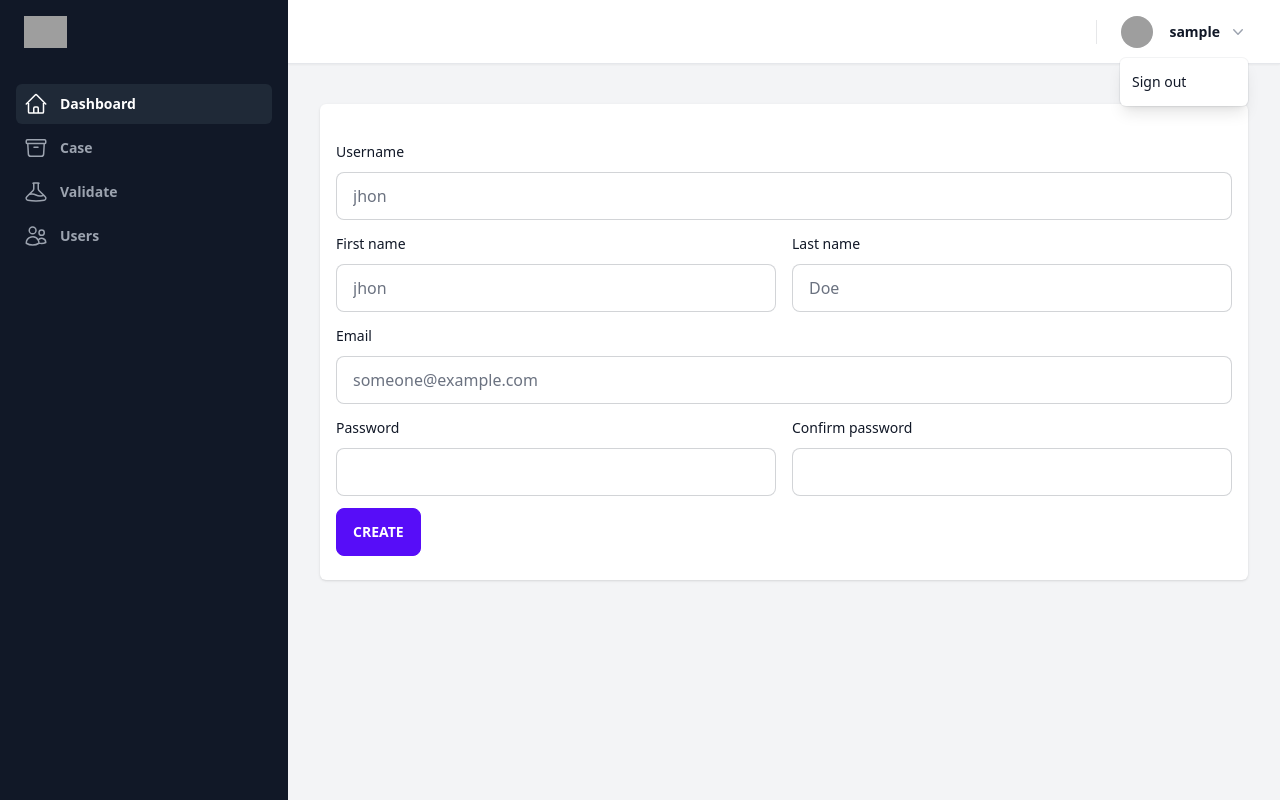
After one commit to MuhammadSaim/Checksum-Portal, a Django app: page /dashboard/users/add in a window 1280 px wide. The commit adds this page. Run offline with Django 4.2, Linux system fonts and the light colour scheme; the visitor is signed in with stand-in values (Sample User, id 1); style sheets or scripts are compiled from the project's sources; grey boxes are pictures that could not be loaded.

Commit message:
add user form

```diff
--- a/dashboard/evidence_views.py
+++ b/dashboard/evidence_views.py
@@ -42,7 +42,7 @@ def evidence_delete(request, case, evidence):
     case = get_object_or_404(Case, id=case)
     evidence = get_object_or_404(Evidence, id=evidence)
     evidence.delete()
-    return redirect('evidence.all', case=case.id, evidence=evidence.id)
+    return redirect('evidence.all', case=case.id)
 
 
 @login_required
--- a/dashboard/urls.py
+++ b/dashboard/urls.py
@@ -2,11 +2,20 @@ from django.urls import (
     path,
     include
 )
-from .views import dashboard_view, validate_evidence
+from .views import (
+    dashboard_view,
+    validate_evidence,
+    users_view,
+    user_add,
+    user_delete
+)
 
 
 urlpatterns = [
     path('', dashboard_view, name="dashboard"),
     path('validate', validate_evidence, name='validate'),
+    path('users', users_view, name='users.all'),
+    path('users/add', user_add, name='users.add'),
+    path('users/<int:user>/delete', user_delete, name='users.delete'),
     path('cases/', include('dashboard.case_urls')),
 ]
--- a/dashboard/views.py
+++ b/dashboard/views.py
@@ -1,10 +1,13 @@
-from django.shortcuts import render
+from django.shortcuts import render, get_object_or_404, redirect
 from django.contrib.auth.decorators import login_required
 from django.core.files.storage import FileSystemStorage
 from .helpers import get_filename, hash_file
 import os
 from config.settings import BASE_DIR
 from django.contrib import messages
+from authentication.models import User
+from django.core.paginator import Paginator
+from forms.UserForm import UserForm
 
 
 # Create your views here.
@@ -28,3 +31,36 @@ def validate_evidence(request):
             messages.add_message(request, messages.ERROR, 'Your file is not valid')
         os.remove(os.path.join(BASE_DIR, file_url.strip('/')))
     return render(request, 'dashboard/validate.html')
+
+
+@login_required
+def users_view(request):
+    users = User.objects.all().order_by('-id')
+    paginator = Paginator(users, per_page=10)
+    page_number = request.GET.get('page')
+    users = paginator.get_page(page_number)
+    context = {
+        'users': users
+    }
+    return render(request, 'dashboard/users/all.html', context)
+
+
+@login_required
+def user_add(request):
+    form = UserForm(request.POST or None)
+    if form.is_valid():
+        user = form.save(commit=False)
+        user.set_password(form.cleaned_data.get('password'))
+        user.save()
+        messages.add_message(request, messages.SUCCESS, 'User is created successfully.')
+    context = {
+        'form': form
+    }
+    return render(request, 'dashboard/users/add.html', context)
+
+
+@login_required
+def user_delete(request, user):
+    user = get_object_or_404(User, id=user)
+    user.delete()
+    return redirect('users.all')
--- /dev/null
+++ b/forms/UserForm.py
@@ -0,0 +1,124 @@
+from django import forms
+from authentication.models import User
+
+
+class UserForm(forms.ModelForm):
+    first_name = forms.CharField(
+        label='First name',
+        required=True,
+        widget=forms.TextInput(
+            attrs={
+                'class': 'input input-bordered w-full max-w-full',
+                'placeholder': 'jhon',
+                'autocomplete': 'off'
+            }
+        )
+    )
+
+    last_name = forms.CharField(
+        label='Last name',
+        required=True,
+        widget=forms.TextInput(
+            attrs={
+                'class': 'input input-bordered w-full max-w-full',
+                'placeholder': 'Doe',
+                'autocomplete': 'off'
+            }
+        )
+    )
+
+    username = forms.CharField(
+        label='Username',
+        required=True,
+        widget=forms.TextInput(
+            attrs={
+                'class': 'input input-bordered w-full max-w-full',
+                'placeholder': 'jhon',
+                'autocomplete': 'off'
+            }
+        )
+    )
+
+    email = forms.EmailField(
+        label='Email',
+        required=True,
+        widget=forms.TextInput(
+            attrs={
+                'class': 'input input-bordered w-full max-w-full',
+                'placeholder': 'someone@example.com',
+                'autocomplete': 'off'
+            }
+        )
+    )
+
+    password = forms.CharField(
+        label='Password',
+        required=True,
+        widget=forms.PasswordInput(
+            attrs={
+                'class': 'input input-bordered w-full max-w-full',
+                'autocomplete': 'off'
+            }
+        )
+    )
+
+    confirm_password = forms.CharField(
+        label='Confirm password',
+        required=True,
+        widget=forms.PasswordInput(
+            attrs={
+                'class': 'input input-bordered w-full max-w-full',
+                'autocomplete': 'off'
+            }
+        )
+    )
+
+    class Meta:
+        model = User
+        fields = (
+            'username',
+            'email',
+            'first_name',
+            'last_name',
+            'password',
+            'confirm_password',
+        )
+
+    def clean(self):
+        super(UserForm, self).clean()
+
+        username = self.cleaned_data.get('username')
+        email = self.cleaned_data.get('email')
+        first_name = self.cleaned_data.get('first_name')
+        last_name = self.cleaned_data.get('last_name')
+        password = self.cleaned_data.get('password')
+        confirm_password = self.cleaned_data.get('confirm_password')
+
+        email_qs = User.objects.filter(email=email)
+
+        if email_qs.exists():
+            self._errors['email'] = self.error_class([
+                'This email is already exists.'])
+            self.fields['email'].widget.attrs.update({'class': 'input-error input input-bordered w-full max-w-full'})
+
+        if not password:
+            self._errors['password'] = self.error_class([
+                'Please provide the password'])
+            self.fields['password'].widget.attrs.update({'class': 'input-error input input-bordered w-full max-w-full'})
+
+        if len(password) < 8:
+            self._errors['password'] = self.error_class([
+                'Password should be greater then 8 characters'])
+            self.fields['password'].widget.attrs.update({'class': 'input-error input input-bordered w-full max-w-full'})
+
+        if not confirm_password:
+            self._errors['confirm_password'] = self.error_class([
+                'Please provide valid confirm password'])
+            self.fields['confirm_password'].widget.attrs.update({'class': 'input-error input input-bordered w-full max-w-full'})
+
+        if password != confirm_password:
+            self._errors['password'] = self.error_class([
+                'Password must be matched with confirm password.'])
+            self.fields['password'].widget.attrs.update({'class': 'input-error input input-bordered w-full max-w-full'})
+
+        return self.cleaned_data
--- /dev/null
+++ b/templates/dashboard/users/add.html
@@ -0,0 +1,85 @@
+{% extends 'layouts/dashboard.html' %}
+
+{% block title %}Add user{% endblock %}
+
+{% block content %}
+
+    <div class="bg-white rounded-md px-4 py-6 shadow">
+        <form action="{% url 'users.add' %}" method="post">
+            {% csrf_token %}
+            {% include 'partials/alerts.html' %}
+            <div class="mt-3 grid grid-cols-1 md:grid-cols-1 gap-4">
+                <div>
+                    <label for="username"
+                           class="block text-sm font-medium leading-6 text-gray-900">{{ form.username.label }}</label>
+                    <div class="mt-2">
+                        {{ form.username }}
+                        {% for error in form.username.errors %}
+                            <p class="text-error text-sm">{{ error }}</p>
+                        {% endfor %}
+                    </div>
+                </div>
+            </div>
+            <div class="mt-3 grid grid-cols-1 md:grid-cols-2 gap-4">
+                <div>
+                    <label for="first_name"
+                           class="block text-sm font-medium leading-6 text-gray-900">{{ form.first_name.label }}</label>
+                    <div class="mt-2">
+                        {{ form.first_name }}
+                        {% for error in form.first_name.errors %}
+                            <p class="text-error text-sm">{{ error }}</p>
+                        {% endfor %}
+                    </div>
+                </div>
+                <div>
+                    <label for="last_name"
+                           class="block text-sm font-medium leading-6 text-gray-900">{{ form.last_name.label }}</label>
+                    <div class="mt-2">
+                        {{ form.last_name }}
+                        {% for error in form.last_name.errors %}
+                            <p class="text-error text-sm">{{ error }}</p>
+                        {% endfor %}
+                    </div>
+                </div>
+            </div>
+            <div class="mt-3 grid grid-cols-1 md:grid-cols-1 gap-4">
+                <div>
+                    <label for="email"
+                           class="block text-sm font-medium leading-6 text-gray-900">{{ form.email.label }}</label>
+                    <div class="mt-2">
+                        {{ form.email }}
+                        {% for error in form.email.errors %}
+                            <p class="text-error text-sm">{{ error }}</p>
+                        {% endfor %}
+                    </div>
+                </div>
+            </div>
+            <div class="mt-3 grid grid-cols-1 md:grid-cols-2 gap-4">
+                <div>
+                    <label for="first_name"
+                           class="block text-sm font-medium leading-6 text-gray-900">{{ form.password.label }}</label>
+                    <div class="mt-2">
+                        {{ form.password }}
+                        {% for error in form.password.errors %}
+                            <p class="text-error text-sm">{{ error }}</p>
+                        {% endfor %}
+                    </div>
+                </div>
+                <div>
+                    <label for="last_name"
+                           class="block text-sm font-medium leading-6 text-gray-900">{{ form.confirm_password.label }}</label>
+                    <div class="mt-2">
+                        {{ form.confirm_password }}
+                        {% for error in form.confirm_password.errors %}
+                            <p class="text-error text-sm">{{ error }}</p>
+                        {% endfor %}
+                    </div>
+                </div>
+            </div>
+            <div class="mt-3">
+                <button class="btn btn-primary" type="submit">Create</button>
+            </div>
+        </form>
+    </div>
+
+{% endblock %}
--- a/templates/partials/dashboard/sidebar_links.html
+++ b/templates/partials/dashboard/sidebar_links.html
@@ -33,7 +33,7 @@
     </a>
 </li>
 <li>
-    <a href="{% url 'cases.all' %}"
+    <a href="{% url 'users.all' %}"
        class="text-gray-400 hover:text-white hover:bg-gray-800 group flex gap-x-3 rounded-md p-2 text-sm leading-6 font-semibold">
         <svg xmlns="http://www.w3.org/2000/svg" fill="none" viewBox="0 0 24 24" stroke-width="1.5" stroke="currentColor"
              class="w-6 h-6 shrink-0">
--- a/templates/partials/dashboard/topbar.html
+++ b/templates/partials/dashboard/topbar.html
@@ -21,7 +21,7 @@
               <span class="sr-only">Open user menu</span>
               <img class="h-8 w-8 rounded-full bg-gray-50" src="https://images.unsplash.com/photo-1472099645785-5658abf4ff4e?ixlib=rb-1.2.1&ixid=eyJhcHBfaWQiOjEyMDd9&auto=format&fit=facearea&facepad=2&w=256&h=256&q=80" alt="">
               <span class="hidden lg:flex lg:items-center">
-                <span class="ml-4 text-sm font-semibold leading-6 text-gray-900" aria-hidden="true">Tom Cook</span>
+                <span class="ml-4 text-sm font-semibold leading-6 text-gray-900" aria-hidden="true">{{ user.get_username }}</span>
                 <svg class="ml-2 h-5 w-5 text-gray-400" viewBox="0 0 20 20" fill="currentColor" aria-hidden="true">
                   <path fill-rule="evenodd" d="M5.23 7.21a.75.75 0 011.06.02L10 11.168l3.71-3.938a.75.75 0 111.08 1.04l-4.25 4.5a.75.75 0 01-1.08 0l-4.25-4.5a.75.75 0 01.02-1.06z" clip-rule="evenodd" />
                 </svg>
@@ -49,7 +49,7 @@
             x-transition:leave-end="transform opacity-0 scale-95"
                     class="absolute right-0 z-10 mt-2.5 w-32 origin-top-right rounded-md bg-white py-2 shadow-lg ring-1 ring-gray-900/5 focus:outline-none" role="menu" aria-orientation="vertical" aria-labelledby="user-menu-button" tabindex="-1">
               <!-- Active: "bg-gray-50", Not Active: "" -->
-              <a href="#" class="block px-3 py-1 text-sm leading-6 text-gray-900 hover:bg-gray-50" role="menuitem" tabindex="-1" id="user-menu-item-0">Your profile</a>
+{#              <a href="#" class="block px-3 py-1 text-sm leading-6 text-gray-900 hover:bg-gray-50" role="menuitem" tabindex="-1" id="user-menu-item-0">Your profile</a>#}
               <a href="{% url 'logout' %}" class="block px-3 py-1 text-sm leading-6 text-gray-900 hover:bg-gray-50" role="menuitem" tabindex="-1" id="user-menu-item-1">Sign out</a>
             </div>
           </div>
```
Also changed, not shown: templates/dashboard/users/all.html (added, +59 -0 lines).
